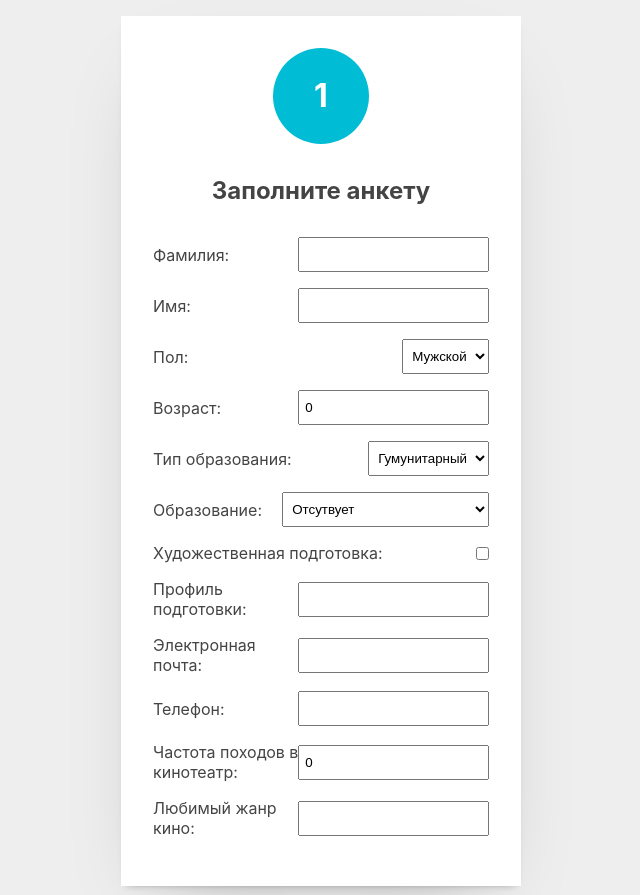
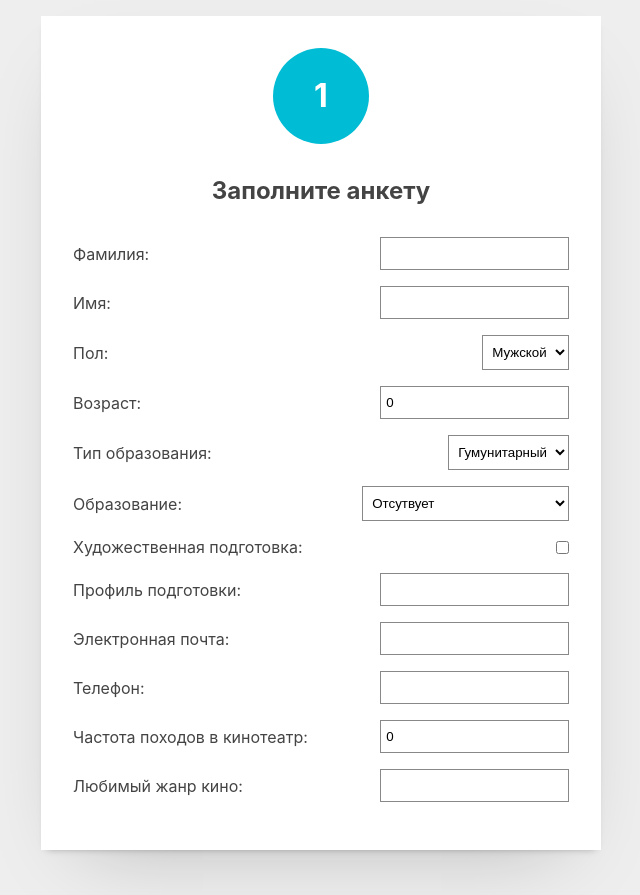
Before and after one commit to alexmitroff/colorexperiment_prj, a Django app: page / in a window 1280 px wide. Shown: the top 895 px of the page, without its empty margins (319-959 px from the left). Run offline with Django 3.2, Linux system fonts and the light colour scheme.

Commit message:
Added base html. Started JS

```diff
--- a/static/css/style.css
+++ b/static/css/style.css
@@ -22,8 +22,8 @@ body > main{
 }
 
 body > main > form#sheet{
-    width:25rem;
-    margin:0 auto;
+    width:35rem;
+    margin:0 auto 3rem auto;
     display:flex;
     flex-direction:column;
     align-items:flex-start;
@@ -32,8 +32,13 @@ body > main > form#sheet{
     background-color:white;
 }
 
+input, select, textarea{
+    background:none;
+    border:.1rem solid #888;
+}
 
-body > main > form label{
+body > main > form#sheet label{
+    margin-right:2rem;
 }
 
 body > main > form input,
@@ -76,16 +81,33 @@ body > main > form > h2{
    text-align:center;
 }
 
-form#images{
+#images{
     width:100%;
     display:grid;
     grid-gap:1rem;
 }
 
-form#images input{
-    display:none;
+
+#images > div{
+    display:block;
 }
 
-form#images label{
-display:block;
+#images > div > div{
+    padding-top:67%;
+    cursor:pointer;
+    background-blend-mode:overlay;
+    background-color:black;
+    background-size:contain;
+    background-position:center;
+    background-repeat:no-repeat;
+    background-image:url(http://dailycaller.com/wp-content/uploads/2017/10/Blade-Runner-2049-Trailer.png);
+    transition: all .3s ease-out 0s;
 }
+#images > div > div.active{
+    background-color:#eee;
+    background-blend-mode:normal;
+}
+
+#images > div > div:hover,
+#images > div > div:focus{
+}
--- a/templates/pages/index.html
+++ b/templates/pages/index.html
@@ -7,8 +7,11 @@
     {{ form.as_p }}
 </form>
 
-<form id="images">
-    <input id="i1" type="checkbox">
-    <label for="i1"><div></div></label>
-</form>
+<div id="images" style="grid-template-columns:repeat(5, 1fr)">
+    <div><div id="i1" class="stimul active" data-pos="0"></div></div>
+    <div><div id="i2" class="stimul active" data-pos="0"></div></div>
+    <div><div id="i3" class="stimul active" data-pos="0"></div></div>
+    <div><div id="i4" class="stimul active" data-pos="0"></div></div>
+    <div><div id="i5" class="stimul active" data-pos="0"></div></div>
+</div>
 {% endblock %}
```
